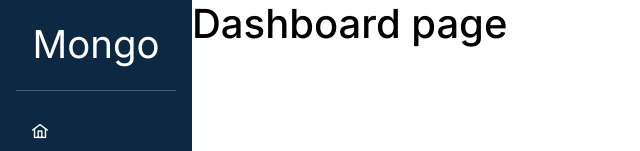
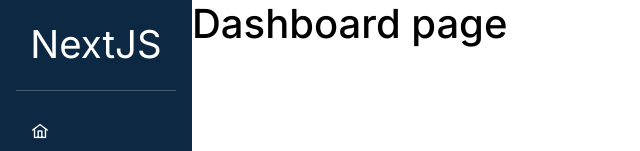
Before and after one commit to Usamacodezee/Mongo-next-practice, a Next.js app: page /dashboard in a window 1280 px wide. Shown: the top 151 px of the page, without its empty margins (0-640 px from the left). Built offline with nearby package versions, Linux system fonts and the light colour scheme; no server answers.

Commit message:
name changed

```diff
--- a/src/app/components/Sidebar.tsx
+++ b/src/app/components/Sidebar.tsx
@@ -9,6 +9,7 @@ import { AppDispatch } from "@/redux/store";
 import { logoutAdminAsync } from "@/redux/admin/adminSlice";
 import { Tooltip } from "primereact/tooltip";
 import "@/app/globals.css";
+import { TagsOptions } from "../common/ProductFormData";
 
 export const LinksOptions = [
   { name: "dashboard" },
@@ -74,7 +75,7 @@ export default function SideBar() {
           >
             <Link href="/dashboard" style={{ textDecoration: "none" }}>
               <span className="SideBarLinks text-center SideBarHeading">
-                Mongo
+                NextJS
               </span>
             </Link>
           </div>
```
